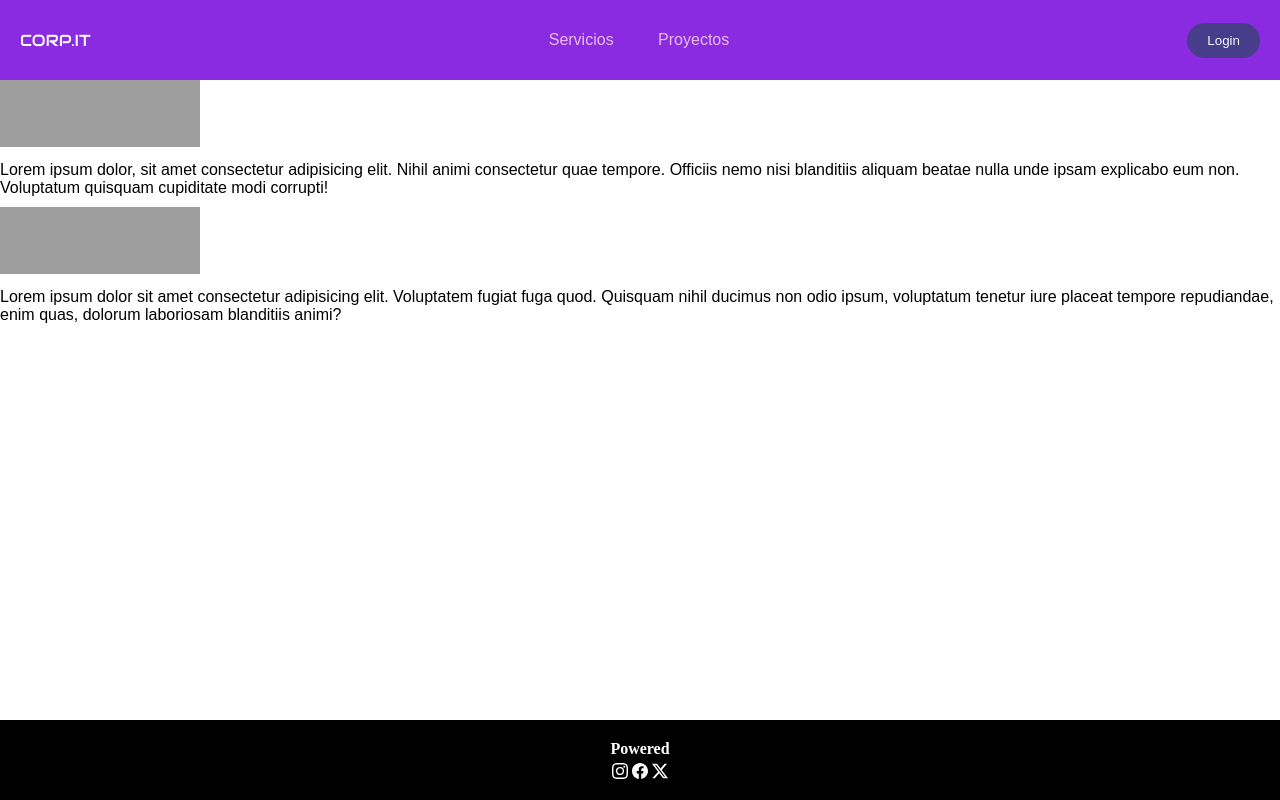
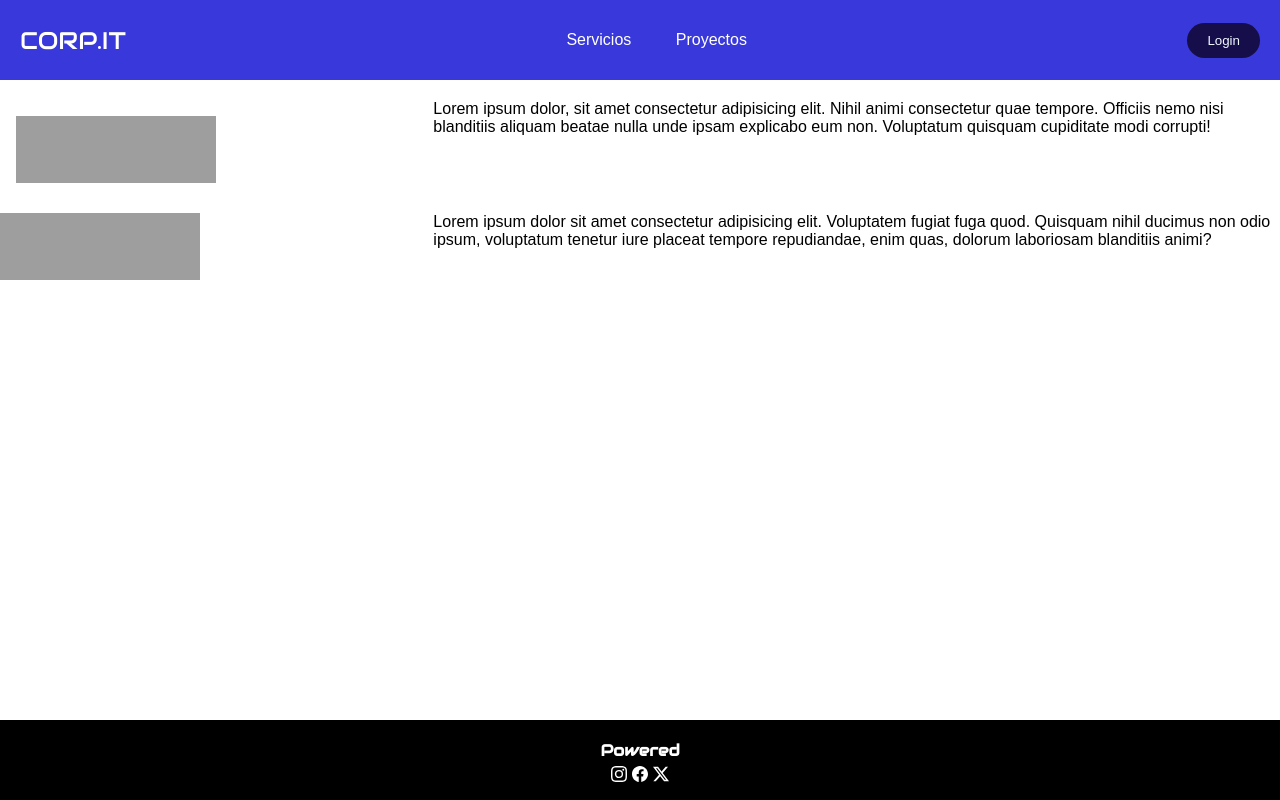
Before and after one commit to jemimavega-ops/HTML-CSS-JAVA, a plain HTML site: page index.html in a window 1280 px wide. Drawn offline with Linux system fonts and the light colour scheme; grey boxes are pictures that could not be loaded; a web font is replaced by a local one.

Commit message:
subir too

```diff
--- a/index.html
+++ b/index.html
@@ -44,6 +44,6 @@
                 </svg>
             </div>
         </footer>
-
+        <script src="main.js"></script>
     </body>
 </html>
--- a/style.css
+++ b/style.css
@@ -8,7 +8,7 @@
 }
 header{
     display: flex;
-    background-color: blueviolet;
+    background-color: rgb(56, 56, 219);
     height: 80px;
     color: white;
     justify-content: space-between;
@@ -18,10 +18,11 @@ header{
 header span{
     margin-left: 20px;
     font-family: "Audiowide", sans-serif;
+    font-size: 24px;
 }
 
 header a{
-    color: rgb(232, 188, 225);
+    color: rgb(255, 255, 255);
 
 }
 
@@ -32,7 +33,8 @@ footer{
     position: fixed;
     height: 80px;
     width: 100%;
-    text-align: center
+    text-align: center;
+    font-family: "Audiowide", sans-serif;
 
 }
 
@@ -63,7 +65,7 @@ a button{
     margin-right: 20px;
     text-decoration: none;
     cursor: pointer;
-    background-color: darkslateblue;
+    background-color: rgb(22, 14, 74);
     color: aliceblue;
     padding: 10px 20px;
     border: none;
@@ -81,8 +83,14 @@ a button:hover{
 .grid-container {
     font-family: "Smooch Sans", sans-serif;
     display: grid;
-    grid-template-columns: 100% 1r;
+    grid-template-columns: 1fr 2fr;
     grid-template-rows: 100% 1r;
     gap: 10px;
-    margin-top: ;
+    margin-top: 20px;
 }
+
+.grid-item {
+    padding: 1rem;
+
+
+}
```
Lines whose indentation alone changed are shown as unchanged.
